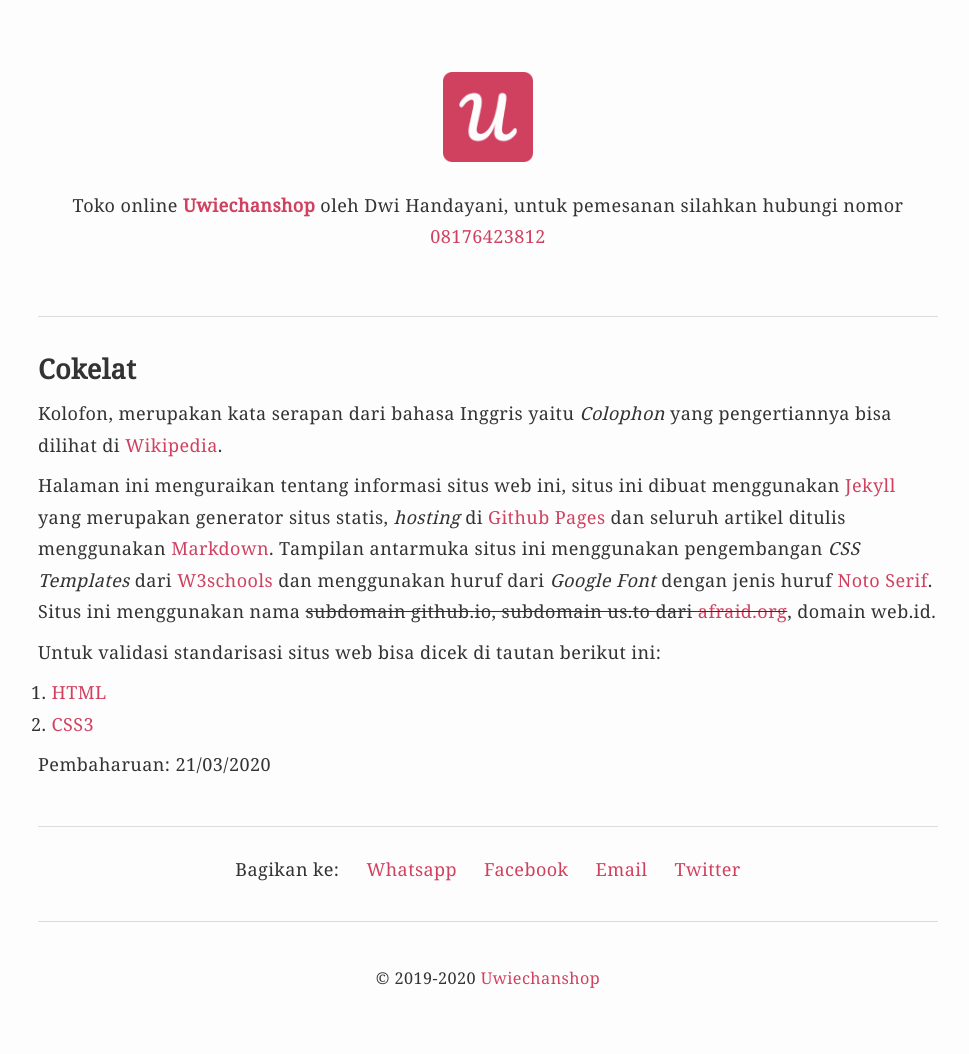
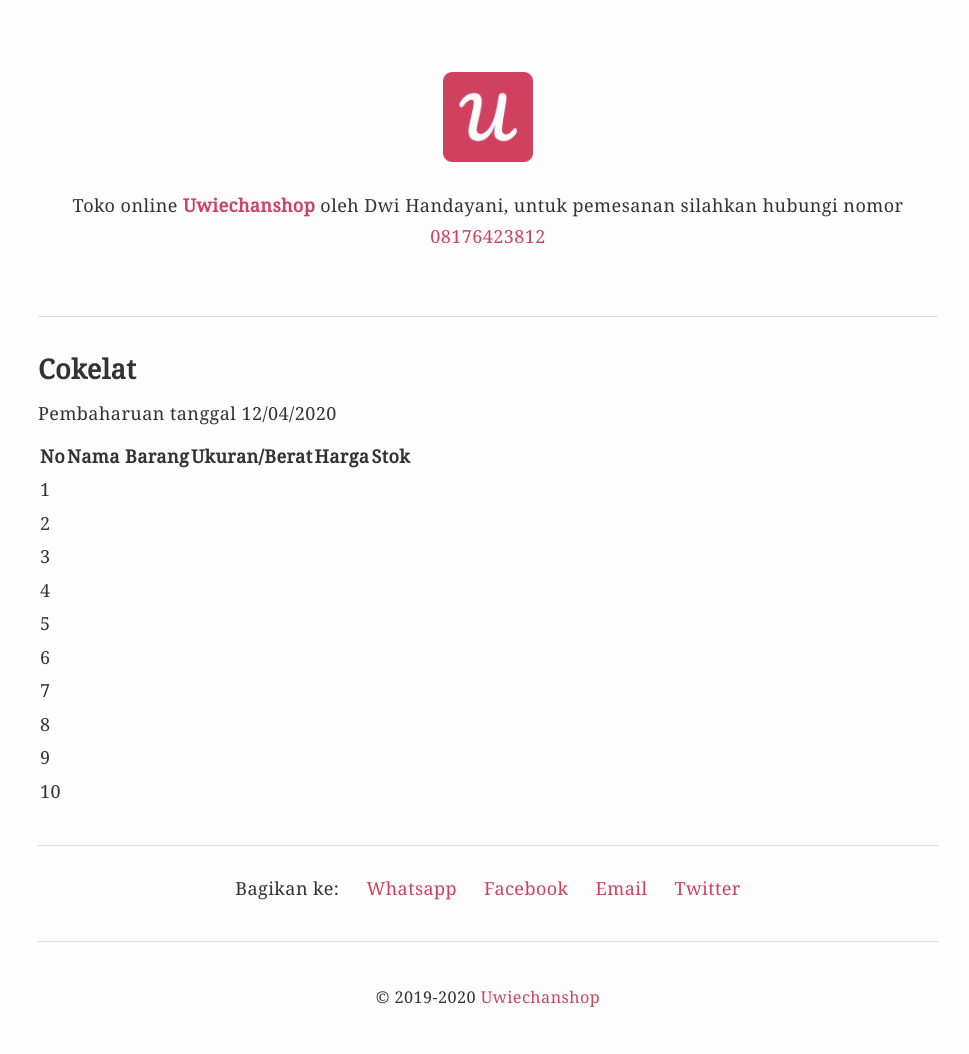
Before and after one commit to krhmwn/uwiechanshop, a Jekyll site: the page built from _posts/2020-01-10-cokelat.markdown, in a window 1280 px wide. Shown: the whole page, without its empty margins (152-1121 px from the left). Built offline with Jekyll 4.4.1, drawn with Linux system fonts in a browser that asks for light colours.

Commit message:
add table

```diff
--- a/_posts/2020-01-10-cokelat.markdown
+++ b/_posts/2020-01-10-cokelat.markdown
@@ -4,16 +4,20 @@
 date: 2020-01-10 24:00
 comments: false
 categories: post
-description: Kolofon Situs
+description: Item 1, Item 2, Item 3, Item 4, Item 5, Item 6, Item 7, Item 8, Item 9, Item 10
 ---
 
-Kolofon, merupakan kata serapan dari bahasa Inggris yaitu *Colophon* yang pengertiannya bisa dilihat di [Wikipedia](https://id.wikipedia.org/wiki/Kolofon).
+Pembaharuan tanggal 12/04/2020
 
-Halaman ini menguraikan tentang informasi situs web ini, situs ini dibuat menggunakan [Jekyll](https://jekyllrb.com/) yang merupakan generator situs statis, *hosting* di [Github Pages](https://pages.github.com/) dan seluruh artikel ditulis menggunakan [Markdown](https://daringfireball.net/projects/markdown/). Tampilan antarmuka situs ini menggunakan pengembangan *CSS Templates* dari [W3schools](https://www.w3schools.com/css/css_templates.asp) dan menggunakan huruf dari *Google Font* dengan jenis huruf [Noto Serif](https://fonts.google.com/specimen/Noto+Serif). Situs ini menggunakan nama ~~subdomain github.io, subdomain us.to dari [afraid.org](https://freedns.afraid.org/)~~, domain web.id.
-
-Untuk validasi standarisasi situs web bisa dicek di tautan berikut ini:
-1. [HTML](https://validator.w3.org/)
-2. [CSS3](https://jigsaw.w3.org/css-validator/)
-
-
-Pembaharuan: 21/03/2020
+| No | Nama Barang | Ukuran/Berat | Harga | Stok |
+|----|-------------|--------------|------:|-----:|
+| 1 |  |  |  |  |
+| 2 |  |  |  |  |
+| 3 |  |  |  |  |
+| 4 |  |  |  |  |
+| 5 |  |  |  |  |
+| 6 |  |  |  |  |
+| 7 |  |  |  |  |
+| 8 |  |  |  |  |
+| 9 |  |  |  |  |
+| 10 |  |  |  |  |
```
